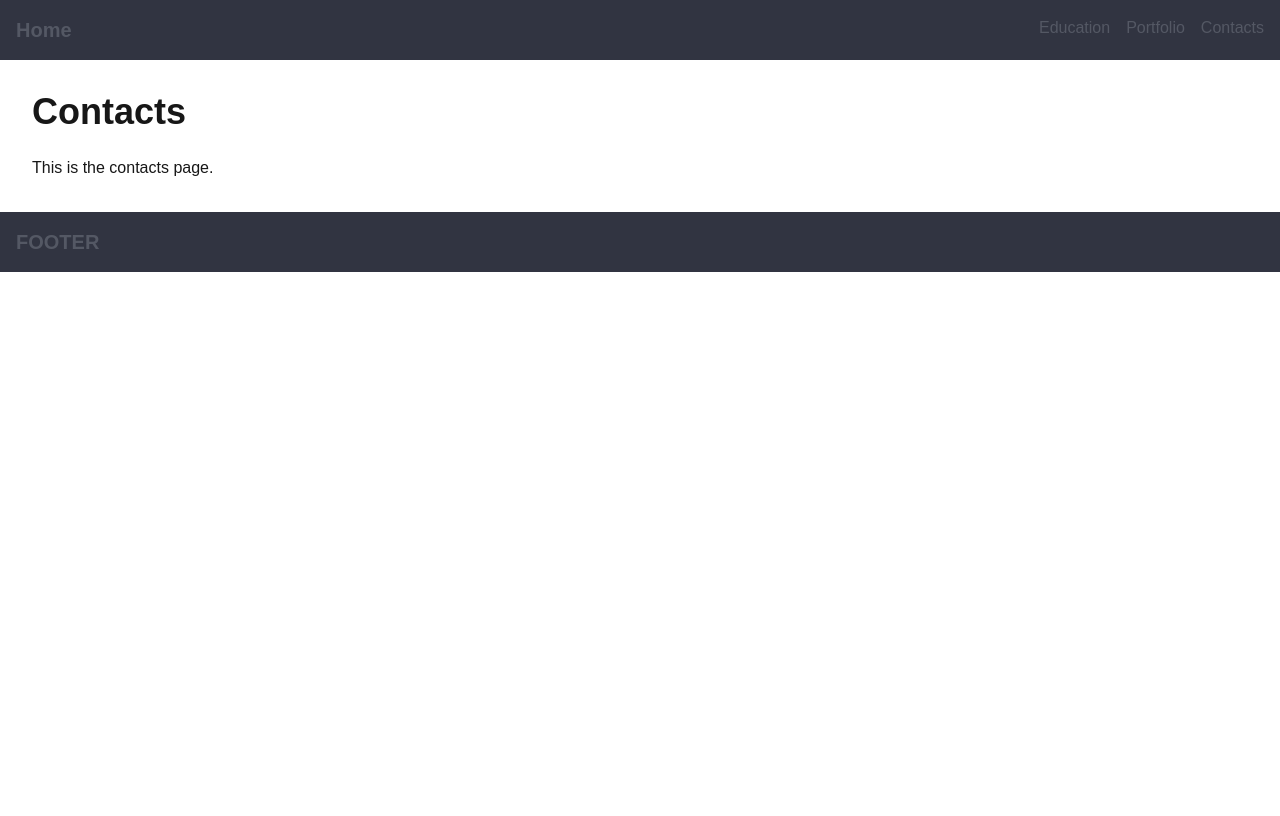
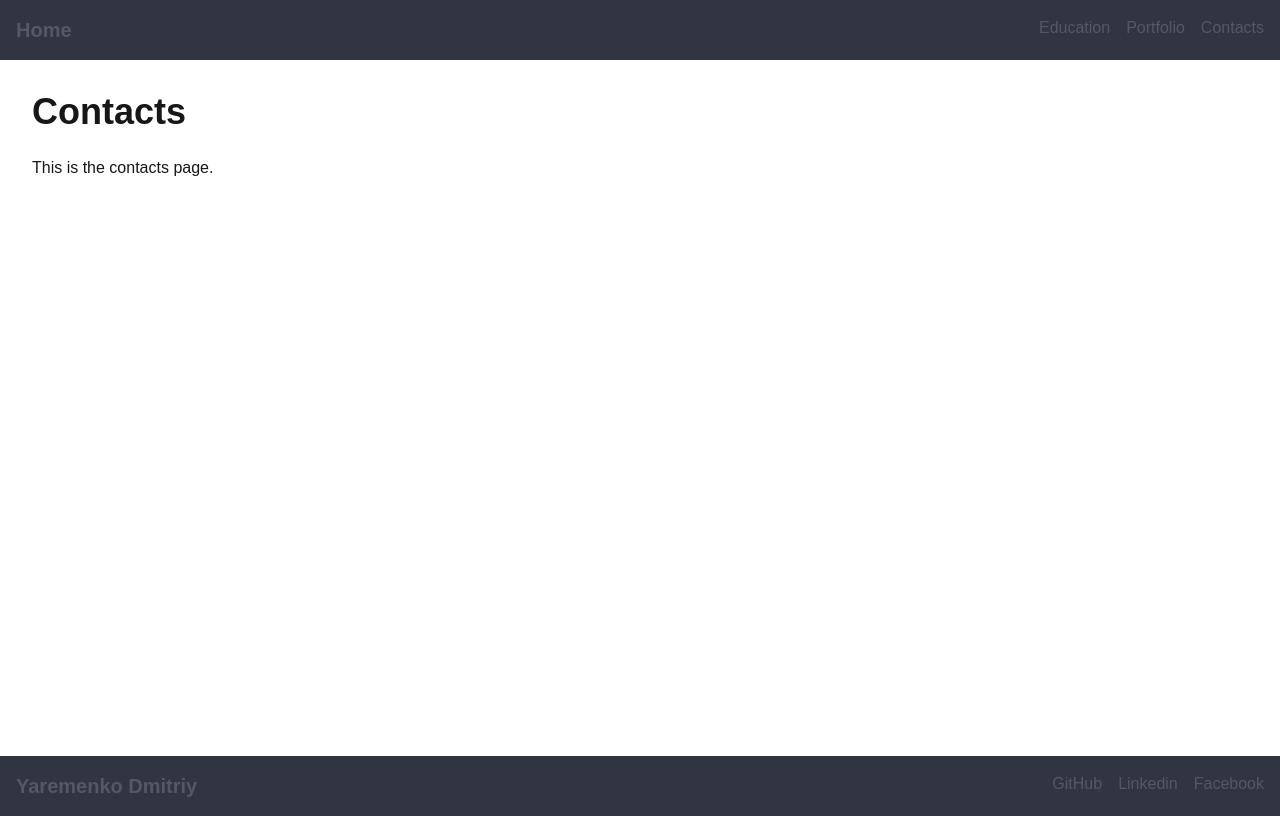
Before and after one commit to demos1981/MySkills, a Next.js app in the folder skills/: page /contacts in a window 1280 px wide. Built offline with nearby package versions, Linux system fonts and the light colour scheme.

Commit message:
next:change style all

```diff
--- a/skills/next.config.mjs
+++ b/skills/next.config.mjs
@@ -1,4 +1,6 @@
 /** @type {import('next').NextConfig} */
-const nextConfig = {};
+const nextConfig = {
+  output: "export",
+};
 
 export default nextConfig;
--- a/skills/package.json
+++ b/skills/package.json
@@ -4,7 +4,7 @@
   "private": true,
   "scripts": {
     "dev": "next dev",
-    "build": "next build",
+    "build": "next build ",
     "start": "next start",
     "lint": "next lint"
   },
--- a/skills/src/app/components/Footer.tsx
+++ b/skills/src/app/components/Footer.tsx
@@ -2,11 +2,31 @@ import Link from "next/link";
 
 const Footer: React.FC = () => {
   return (
-    <footer className="bg-base-baseHeaderColor text-base-baseTextColorGrey p-4">
+    <footer className="bg-base-baseHeaderColor text-base-baseTextColorGrey p-4 ">
       <nav className="container mx-auto flex justify-between">
-        <Link href="/" className="font-bold text-xl">
-          FOOTER
-        </Link>
+        <span className="font-bold text-xl hover:text-amber-500 transition-all duration-500 cursor-pointer">
+          Yaremenko Dmitriy
+        </span>
+        <div className="space-x-4">
+          <Link
+            className="hover:text-amber-500 transition-all duration-500"
+            href="#"
+          >
+            GitHub
+          </Link>
+          <Link
+            className="hover:text-teal-300 transition-all duration-500"
+            href="#"
+          >
+            Linkedin
+          </Link>
+          <Link
+            className="hover:text-lime-300 transition-all duration-500"
+            href="#"
+          >
+            Facebook
+          </Link>
+        </div>
       </nav>
     </footer>
   );
--- a/skills/src/app/components/Header.tsx
+++ b/skills/src/app/components/Header.tsx
@@ -2,15 +2,33 @@ import Link from "next/link";
 
 const Header: React.FC = () => {
   return (
-    <header className="bg-base-baseHeaderColor text-base-baseTextColorGrey p-4">
+    <header className="bg-base-baseHeaderColor text-base-baseTextColorGrey p-4 ">
       <nav className="container mx-auto flex justify-between">
-        <Link href="/" className="font-bold text-xl">
+        <Link
+          href="/"
+          className="font-bold text-xl hover:text-amber-500 transition-all duration-500"
+        >
           Home
         </Link>
         <div className="space-x-4">
-          <Link href="/education">Education</Link>
-          <Link href="/portfolio">Portfolio</Link>
-          <Link href="/contacts">Contacts</Link>
+          <Link
+            className="hover:text-amber-500 transition-all duration-500"
+            href="/education"
+          >
+            Education
+          </Link>
+          <Link
+            className="hover:text-teal-300 transition-all duration-500"
+            href="/portfolio"
+          >
+            Portfolio
+          </Link>
+          <Link
+            className="hover:text-lime-300 transition-all duration-500"
+            href="/contacts"
+          >
+            Contacts
+          </Link>
         </div>
       </nav>
     </header>
--- a/skills/src/app/components/styles.module.css
+++ b/skills/src/app/components/styles.module.css
@@ -1,10 +1,13 @@
 @media (min-width: 790px) {
+  .container {
+    scrollbar-width: none;
+    max-height: 87vh;
+  }
   .container > div > div {
     display: flex;
     height: initial;
     align-items: center;
     justify-content: center;
-    scrollbar-width: none;
   }
 
   .text {
@@ -40,22 +43,26 @@
   .slopeEnd {
     position: absolute;
     width: 170%;
-    height: 90%;
+    height: 100%;
     cursor: pointer;
   }
 
   .pink {
-    background: linear-gradient(to right, deeppink 0%, coral 100%);
+    background: linear-gradient(to right, rgb(235, 226, 177) 30%, coral 100%);
   }
 
   .teal {
-    background: linear-gradient(to right, SlateBlue 0%, DeepSkyBlue 100%);
+    background: linear-gradient(
+      to right,
+      rgb(187, 219, 238) 30%,
+      DeepSkyBlue 100%
+    );
   }
 
   .tomato {
-    background: linear-gradient(to right, tomato 0%, gold 100%);
+    background: linear-gradient(to right, DeepSkyBlue 30%, gold 100%);
   }
 }
 
-@media (max-width: 790px) {
-}
+/* @media (max-width: 790px) {
+} */
--- a/skills/src/app/contacts/page.tsx
+++ b/skills/src/app/contacts/page.tsx
@@ -1,7 +1,7 @@
 import { FC } from "react";
 import { Metadata } from "next";
 export const metadata: Metadata = {
-  title: "My Contacts",
+  title: "Contacts",
   description: "All my contacts ",
   keywords: "web developer contacts",
 };
--- a/skills/src/app/education/page.tsx
+++ b/skills/src/app/education/page.tsx
@@ -2,7 +2,7 @@ import { FC } from "react";
 import { Metadata } from "next";
 
 export const metadata: Metadata = {
-  title: "My Education",
+  title: "Education",
   description: "All my education ",
   keywords: "web developer education",
 };
--- a/skills/src/app/layout.tsx
+++ b/skills/src/app/layout.tsx
@@ -30,9 +30,11 @@ export default function RootLayout({
       <body
         className={`${geistSans.variable} ${geistMono.variable} antialiased`}
       >
-        <Header />
-        <div>{children}</div>
-        <Footer />
+        <div className="flex flex-col ">
+          <Header />
+          <div style={{ height: "87vh" }}>{children}</div>
+          <Footer />
+        </div>
       </body>
     </html>
   );
--- a/skills/src/app/portfolio/page.tsx
+++ b/skills/src/app/portfolio/page.tsx
@@ -2,7 +2,7 @@ import { FC } from "react";
 import { Metadata } from "next";
 
 export const metadata: Metadata = {
-  title: "My Portfolio",
+  title: "Portfolio",
   description: "All my work ",
   keywords: "web developer portfolio",
 };
```
Also changed, not shown: 1 other file (tests, documents, lock files or other folders).
